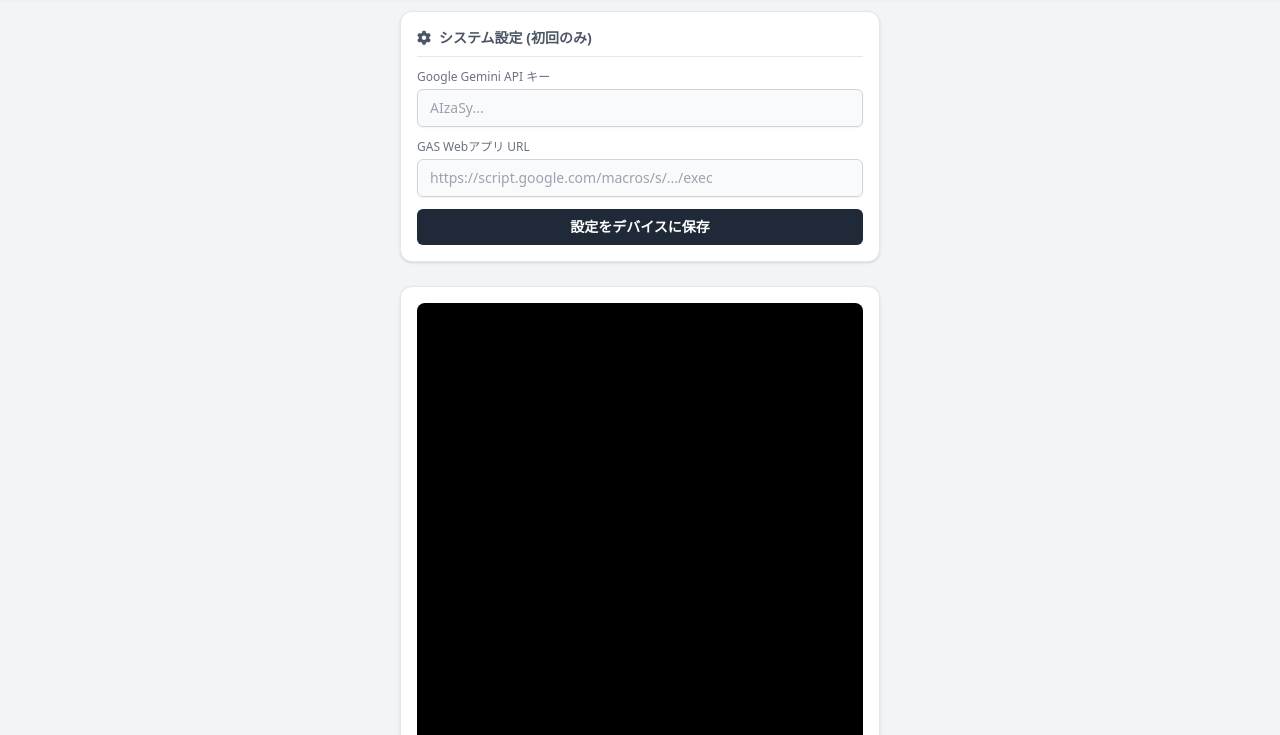
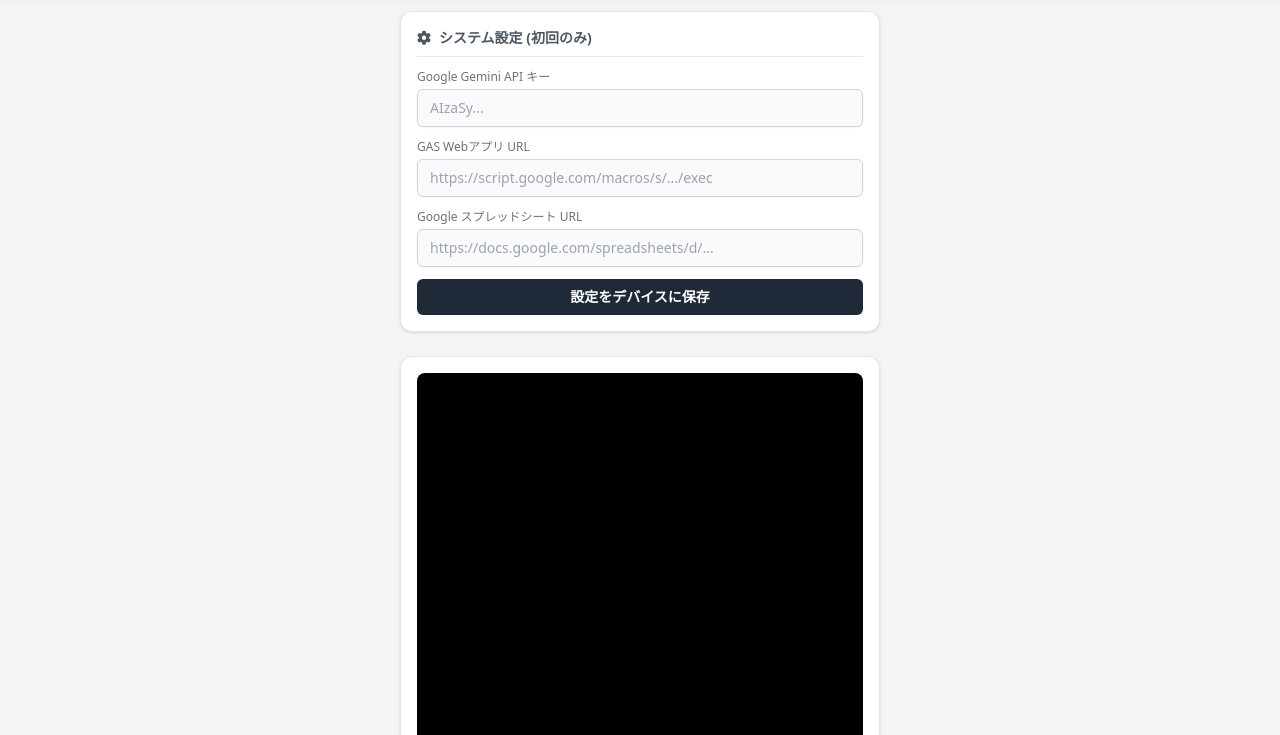
Before and after one commit to hrk41ykr125-design/SheetMusicScanner, a plain HTML site: page index.html in a window 1280 px wide. Shown: the part 65-800 px from the top of the page. Drawn offline with nearby package versions, Linux system fonts and the light colour scheme.

Commit message:
Auto-sync: Update index.html

```diff
--- a/index.html
+++ b/index.html
@@ -37,6 +37,11 @@
                 <div>
                     <label class="block text-xs font-medium text-gray-500">GAS Webアプリ URL</label>
                     <input type="url" id="gas-url" placeholder="https://script.google.com/macros/s/.../exec"
+                        class="mt-1 block w-full px-3 py-2 bg-gray-50 border border-gray-300 rounded-md text-sm shadow-sm focus:outline-none focus:border-indigo-500 focus:ring-1 focus:ring-indigo-500">
+                </div>
+                <div>
+                    <label class="block text-xs font-medium text-gray-500">Google スプレッドシート URL</label>
+                    <input type="url" id="spreadsheet-url" placeholder="https://docs.google.com/spreadsheets/d/..."
                         class="mt-1 block w-full px-3 py-2 bg-gray-50 border border-gray-300 rounded-md text-sm shadow-sm focus:outline-none focus:border-indigo-500 focus:ring-1 focus:ring-indigo-500">
                 </div>
                 <button id="save-settings-btn"
```
